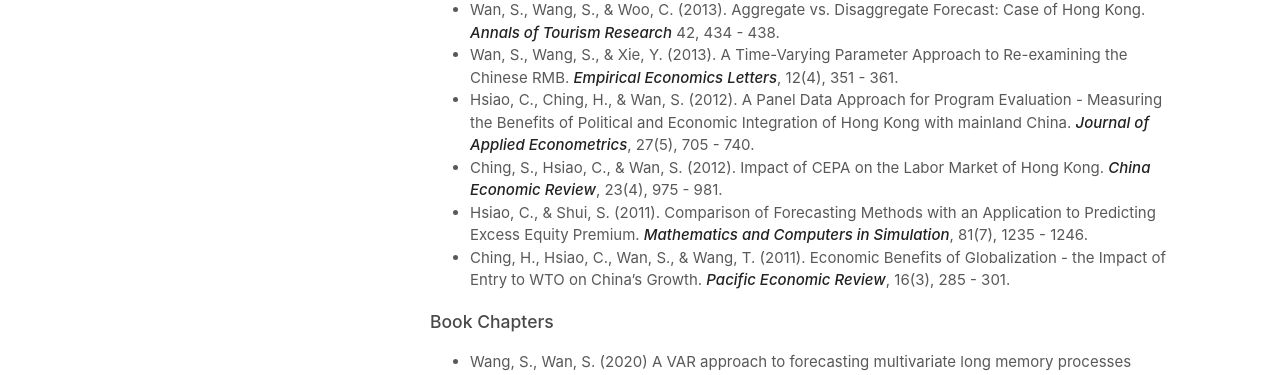
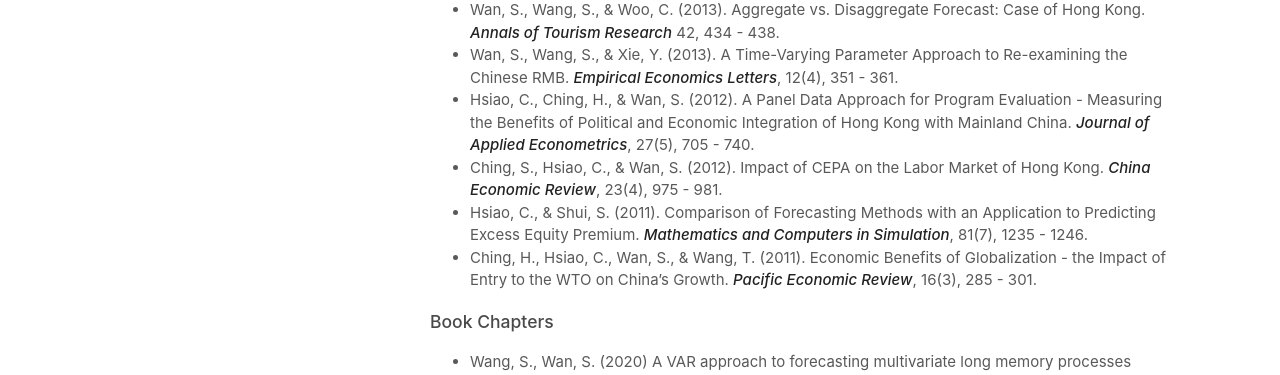
Before and after one commit to Monique-Wan/home, a Jekyll site: the page built from research.md, in a window 1280 px wide and 1034 px high. Shown: the part 503-878 px from the top of the window. Built offline with Jekyll 4.4.1, drawn with Linux system fonts in a browser that asks for light colours; our own code applies the rules of GitHub Pages for plain Markdown files.

Commit message:
Update research.md

```diff
--- a/research.md
+++ b/research.md
@@ -12,10 +12,10 @@
 * Hsiao, C., & Wan, S. (2014). Is there an Optimal Forecast Combination?. ***Journal of Econometrics***, 178(part 2), 294 - 309.
 * Wan, S., Wang, S., & Woo, C. (2013). Aggregate vs. Disaggregate Forecast: Case of Hong Kong. ***Annals of Tourism Research*** 42, 434 - 438.
 * Wan, S., Wang, S., & Xie, Y. (2013). A Time-Varying Parameter Approach to Re-examining the Chinese RMB. ***Empirical Economics Letters***, 12(4), 351 - 361.
-* Hsiao, C., Ching, H., & Wan, S. (2012). A Panel Data Approach for Program Evaluation - Measuring the Benefits of Political and Economic Integration of Hong Kong with mainland China. ***Journal of Applied Econometrics***, 27(5), 705 - 740.
+* Hsiao, C., Ching, H., & Wan, S. (2012). A Panel Data Approach for Program Evaluation - Measuring the Benefits of Political and Economic Integration of Hong Kong with Mainland China. ***Journal of Applied Econometrics***, 27(5), 705 - 740.
 * Ching, S., Hsiao, C., & Wan, S. (2012). Impact of CEPA on the Labor Market of Hong Kong. ***China Economic Review***, 23(4), 975 - 981.
 * Hsiao, C., & Shui, S. (2011). Comparison of Forecasting Methods with an Application to Predicting Excess Equity Premium. ***Mathematics and Computers in Simulation***, 81(7), 1235 - 1246.
-* Ching, H., Hsiao, C., Wan, S., & Wang, T. (2011). Economic Benefits of Globalization - the Impact of Entry to WTO on China's Growth. ***Pacific Economic Review***, 16(3), 285 - 301.
+* Ching, H., Hsiao, C., Wan, S., & Wang, T. (2011). Economic Benefits of Globalization - the Impact of Entry to the WTO on China's Growth. ***Pacific Economic Review***, 16(3), 285 - 301.
 
 ### Book Chapters
 * Wang, S., Wan, S. (2020) A VAR approach to forecasting multivariate long memory processes subject to structural breaks, ***Advances in Econometrics*** 42(3), in: Tong Li & M. Hashem Pesaran & Dek Terrell (ed.) Essays in Honor of Cheng Hsiao, Vol. 41, pp 105–141, Emerald Publishing Ltd.
```
